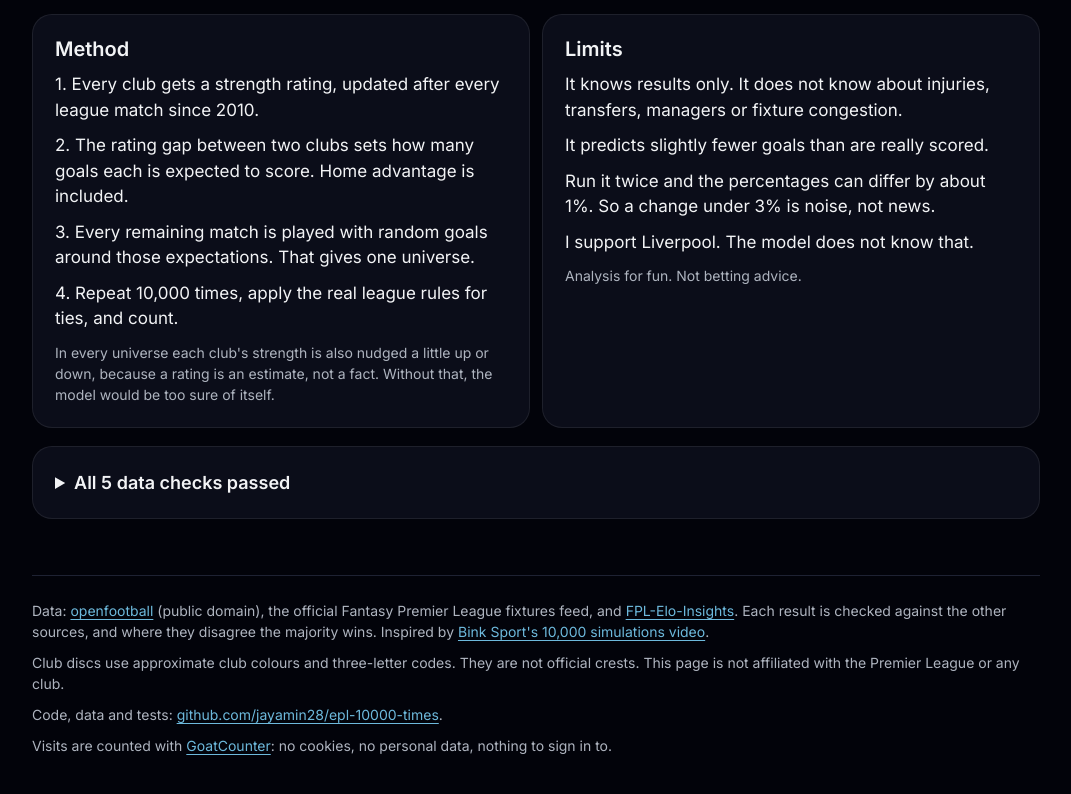
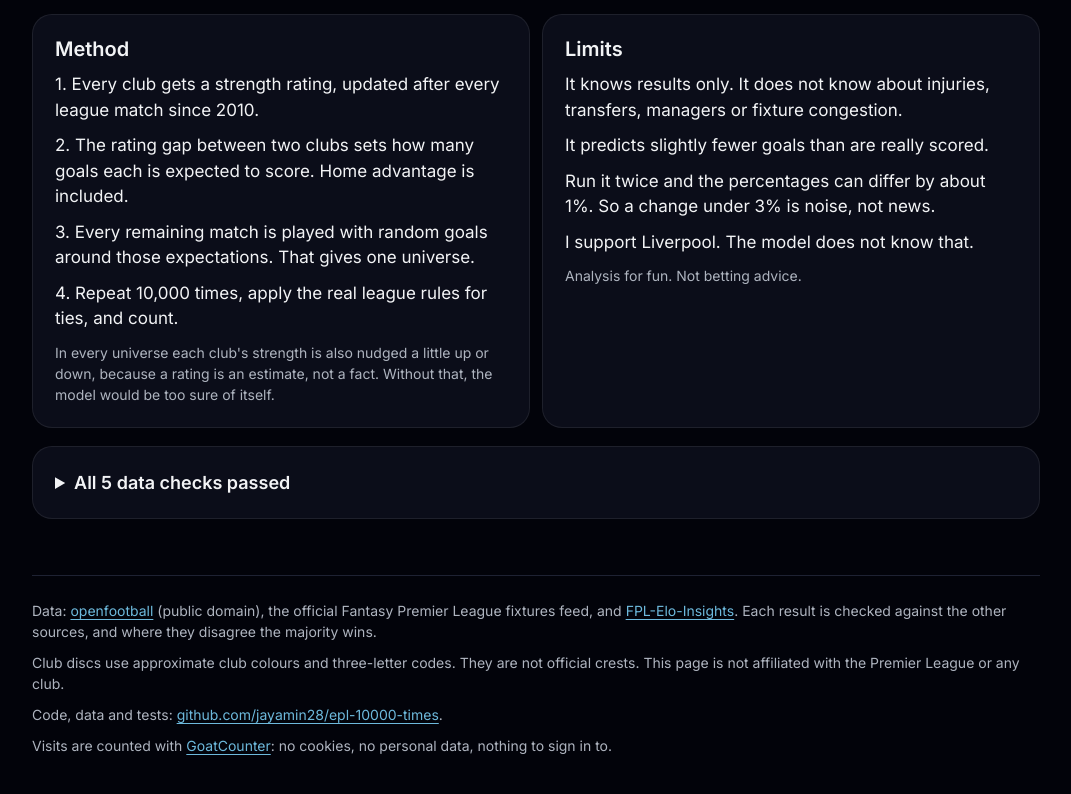
Before and after one commit to jayamin28/epl-10000-times, a plain HTML site: page site/index.html in a window 1280 px wide. Shown: the part 7670-8464 px from the top of the page, without its empty margins (104-1175 px from the left). Drawn offline with Linux system fonts and the light colour scheme.

Commit message:
Drop the video credit; keep the data source credits
Co-Authored-By: Claude Opus 5.5 <noreply@anthropic.com>
Claude-Session: https://claude.ai/code/session_01Wv1abfSNkhj62QtCEzjkfG

```diff
--- a/site/index.html
+++ b/site/index.html
@@ -295,7 +295,7 @@ footer { color: var(--muted); font-size: 14px; display: flex; flex-direction: co
   </section>
 
   <footer>
-    <p>Data: <a href="https://github.com/openfootball/football.json">openfootball</a> (public domain), the official Fantasy Premier League fixtures feed, and <a href="https://github.com/olbauday/FPL-Elo-Insights">FPL-Elo-Insights</a>. Each result is checked against the other sources, and where they disagree the majority wins. Inspired by <a href="https://www.youtube.com/watch?v=JSAjJsbysVk">Bink Sport's 10,000 simulations video</a>.</p>
+    <p>Data: <a href="https://github.com/openfootball/football.json">openfootball</a> (public domain), the official Fantasy Premier League fixtures feed, and <a href="https://github.com/olbauday/FPL-Elo-Insights">FPL-Elo-Insights</a>. Each result is checked against the other sources, and where they disagree the majority wins.</p>
     <p>Club discs use approximate club colours and three-letter codes. They are not official crests. This page is not affiliated with the Premier League or any club.</p>
     <p>Code, data and tests: <a href="https://github.com/jayamin28/epl-10000-times">github.com/jayamin28/epl-10000-times</a>.</p>
     <p>Visits are counted with <a href="https://www.goatcounter.com/">GoatCounter</a>: no cookies, no personal data, nothing to sign in to.</p>
```
Also changed, not shown: 1 other file.
